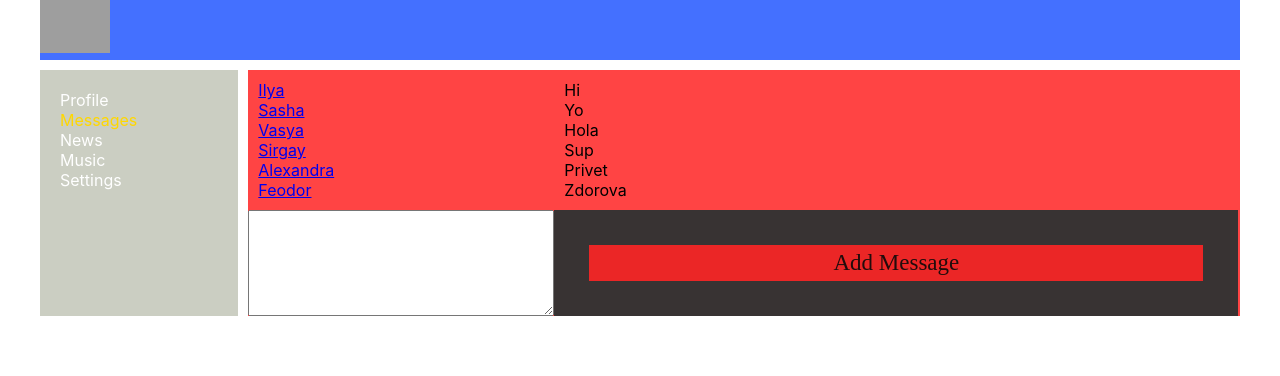
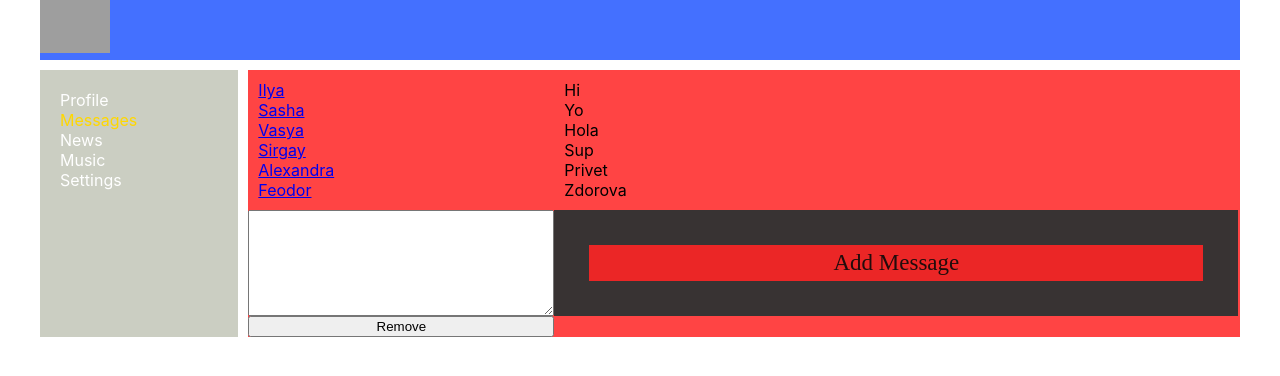
Before and after one commit to ellijahcuts/socialNetwork, a React (Create React App) app: page /dialogs in a window 1280 px wide. Shown: the top 376 px of the page. Built offline with nearby package versions, Linux system fonts and the light colour scheme; grey boxes are pictures that could not be loaded.

Commit message:
add button Remove

```diff
--- a/src/components/Dialogs/Dialogs.tsx
+++ b/src/components/Dialogs/Dialogs.tsx
@@ -41,6 +41,7 @@ const Dialogs = (props: ComponentPropsType) => {
             </div>
             <textarea className={s.textarea} value={props.message} onChange={onMessageChange}/>
             <button className={s.buttonAdd} onClick={addMessage}>Add Message</button>
+            <button>Remove</button>
         </div>
     )
 }
```
